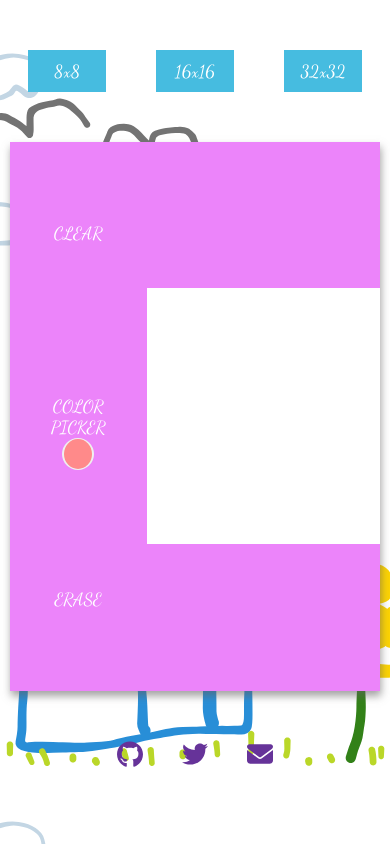
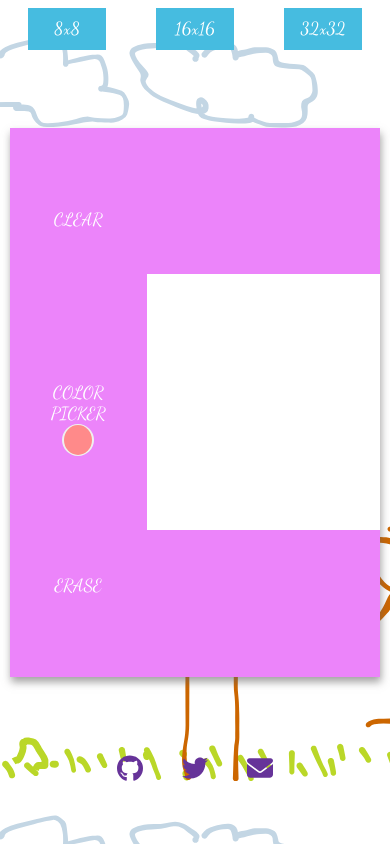
Before and after one commit to Aminady/Etch-A-Sketch, a plain HTML site: page index.html in a window 390 px wide. Drawn offline with Linux system fonts and the light colour scheme.

Commit message:
worked on the responsive side

```diff
--- a/style.css
+++ b/style.css
@@ -6,7 +6,7 @@
 }
 
 body {
-    background: url(./dddraw3.svg) center / cover;
+    background: url(./dddraw4.svg) center / cover ;
 }
 
 .crayon {
@@ -37,14 +37,10 @@ body {
     overflow: hidden;
 }
 
-.oui:hover {
-    background: black;
-}
-
 .button {
     border: none;
-    margin-top: 50px;
-    margin-bottom: 50px;
+    margin-top: 2%;
+    margin-bottom: 5%;
     display: flex;
     flex-direction: row;
     justify-content: center;
@@ -94,7 +90,7 @@ a {
 
 .social {
     width: 25%;
-    margin-top: 100px;
+    margin-top: 5%;
     display: flex;
     flex-direction: row;
 }
@@ -105,6 +101,9 @@ a {
 }
 
 @media screen and (max-width: 700px) {
+    .button {
+        margin-bottom: 20%;
+    }
     .btn {
         width: 20%;
     }
@@ -114,7 +113,7 @@ a {
     }
     .social {
         width: 50%;
-        margin-top: 50px;
+        margin-top: 20%;
     }
     .footer-icon {
         width: 40%;
```
Also changed, not shown: dddraw4.svg (added).
